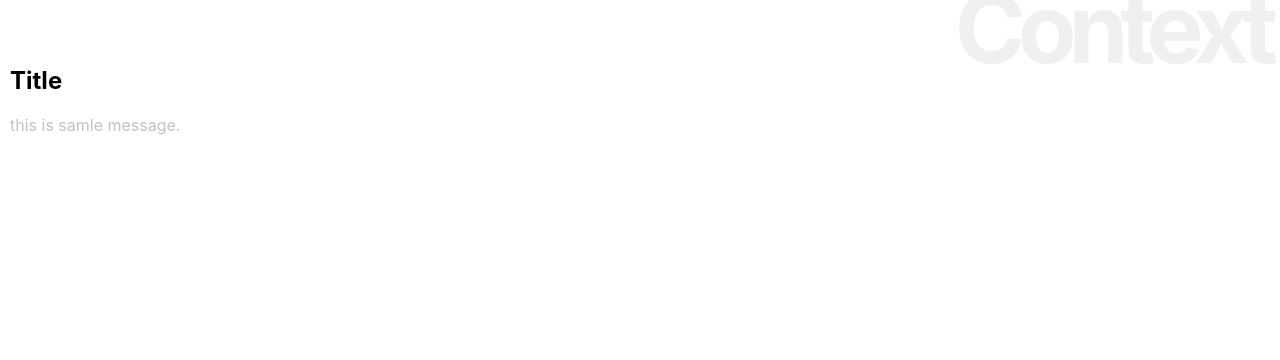
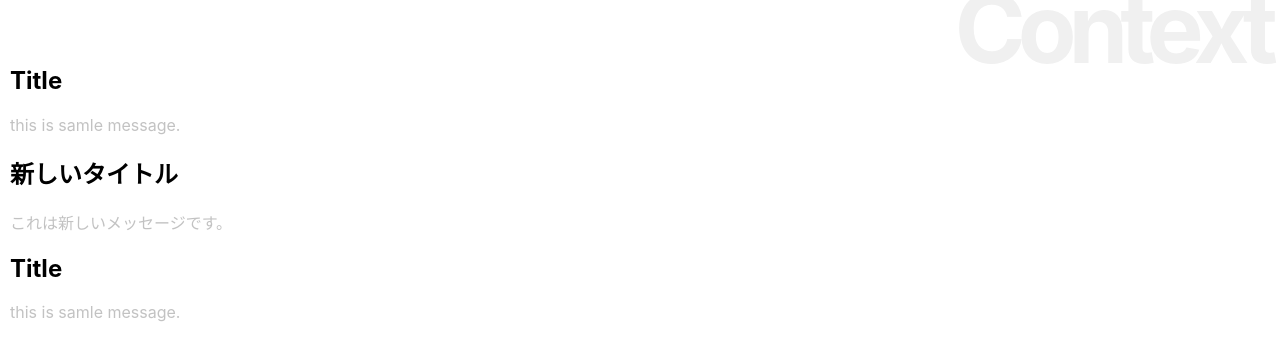
Before and after one commit to KATO-Hiro/React-Sample-App, a React (Create React App) app in the folder frontend/: page / in a window 1280 px wide. Shown: the top 360 px of the page. Built offline with nearby package versions, Linux system fonts and the light colour scheme.

Commit message:
Enable to overwrite component using provider

```diff
--- a/frontend/src/App.js
+++ b/frontend/src/App.js
@@ -15,6 +15,9 @@ class App extends Component {
   //   "これはリストのサンプルです。",
   //   "配列をリストに変換します。"
   // ];
+
+  newData = {title: '新しいタイトル',
+    message: 'これは新しいメッセージです。'}
 
   input = '';
 
@@ -126,6 +129,12 @@ class App extends Component {
   render() {
     return <div>
       <h1>Context</h1>
+      <Title />
+      <Message />
+      <SampleContext.Provider value={this.newData}>
+        <Title />
+        <Message />
+      </SampleContext.Provider>
       <Title />
       <Message />
       {/* <h1>React</h1>
```
